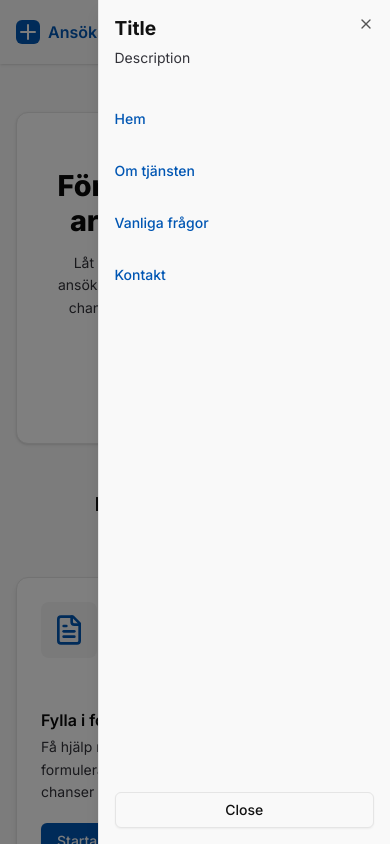
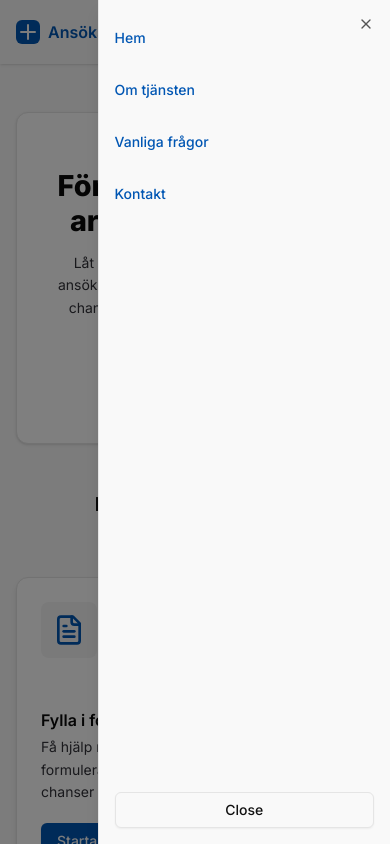
Before and after one commit to Gamefan00/chas_challenge, a Next.js app in the folder frontend/: page / in a window 390 px wide. Both pictures are taken after a click on the button 353 px from the left and 32 px from the top of the page. Shown: the top 844 px of the page. Built offline with nearby package versions, Linux system fonts and the light colour scheme.

Commit message:
refactor: remove unnecessary SheetHeader elements from mobile Navbar

```diff
--- a/frontend/components/homepage/Navbar.jsx
+++ b/frontend/components/homepage/Navbar.jsx
@@ -54,11 +54,7 @@ const Navbar = () => {
             </Button>
           </SheetTrigger>
           <SheetContent>
-            <SheetHeader>
-              <SheetTitle>Title</SheetTitle>
-              <SheetDescription>Description</SheetDescription>
-            </SheetHeader>
-            <div className="flex flex-col items-start gap-4">
+            <div className="mt-5 flex flex-col items-start gap-4">
               {linksData.map((link, index) => (
                 <Button key={index} variant={"link"} asChild>
                   <a href={link.href}>{link.title}</a>
```
